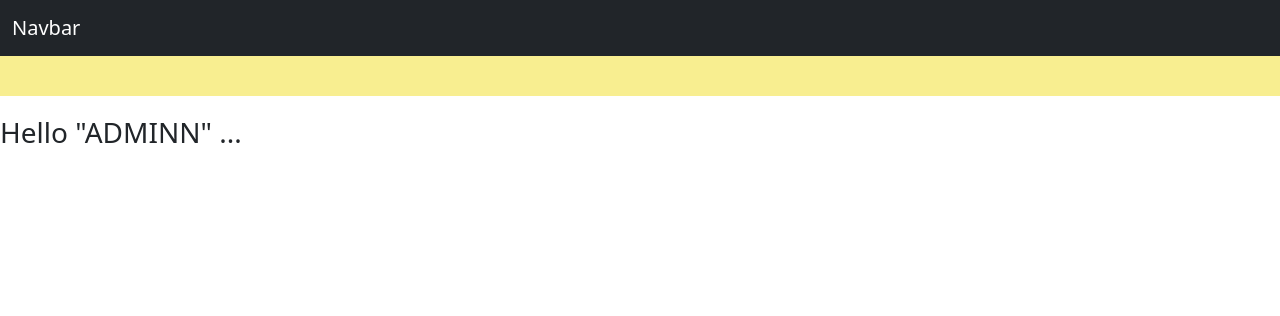
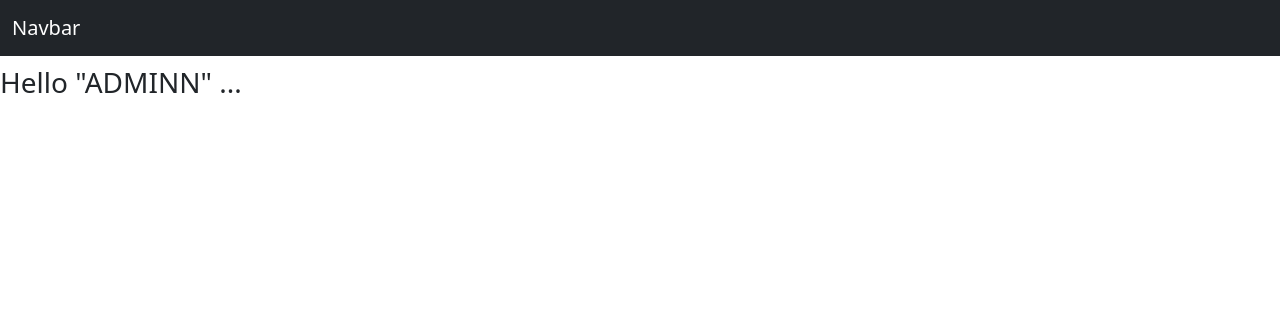
Before and after one commit to zahra-azhari/toDo, a Django app: page /hello/ in a window 1280 px wide. Shown: the top 316 px of the page. Run offline with Django 5.2, Linux system fonts and the light colour scheme.

Commit message:
forth edit

```diff
--- a/A/templates/base.html
+++ b/A/templates/base.html
@@ -6,8 +6,8 @@
     <link href="https://cdn.jsdelivr.net/npm/bootstrap@5.3.7/dist/css/bootstrap.min.css" rel="stylesheet" integrity="sha384-LN+7fdVzj6u52u30Kp6M/trliBMCMKTyK833zpbD+pXdCLuTusPj697FH4R/5mcr" crossorigin="anonymous">
     <style>
         .jumbotron{
-            padding: 20px;
-            margin-bottom:20px;
+            padding=10px;
+            margin-bottom:10px;
             background-color:#f8ee90
         }
     </style>
--- a/A/templates/home.html
+++ b/A/templates/home.html
@@ -4,7 +4,8 @@
 
 {% block content %}
     {% for item in all %}
-        <h3>{{ item.title }}</h3>
+        <a href="/detail/{{todo.id}}">{{todo.title}}</a>
+<!--        <h3>{{ item.title }}</h3>-->
 <!--        <smal>{{ item.craeted }}</smal>-->
 <!--         <p>{{ item.body }}</p>-->
     {% endfor %}
```
Also changed, not shown: A/home/urls.py (+3 -4 lines).
